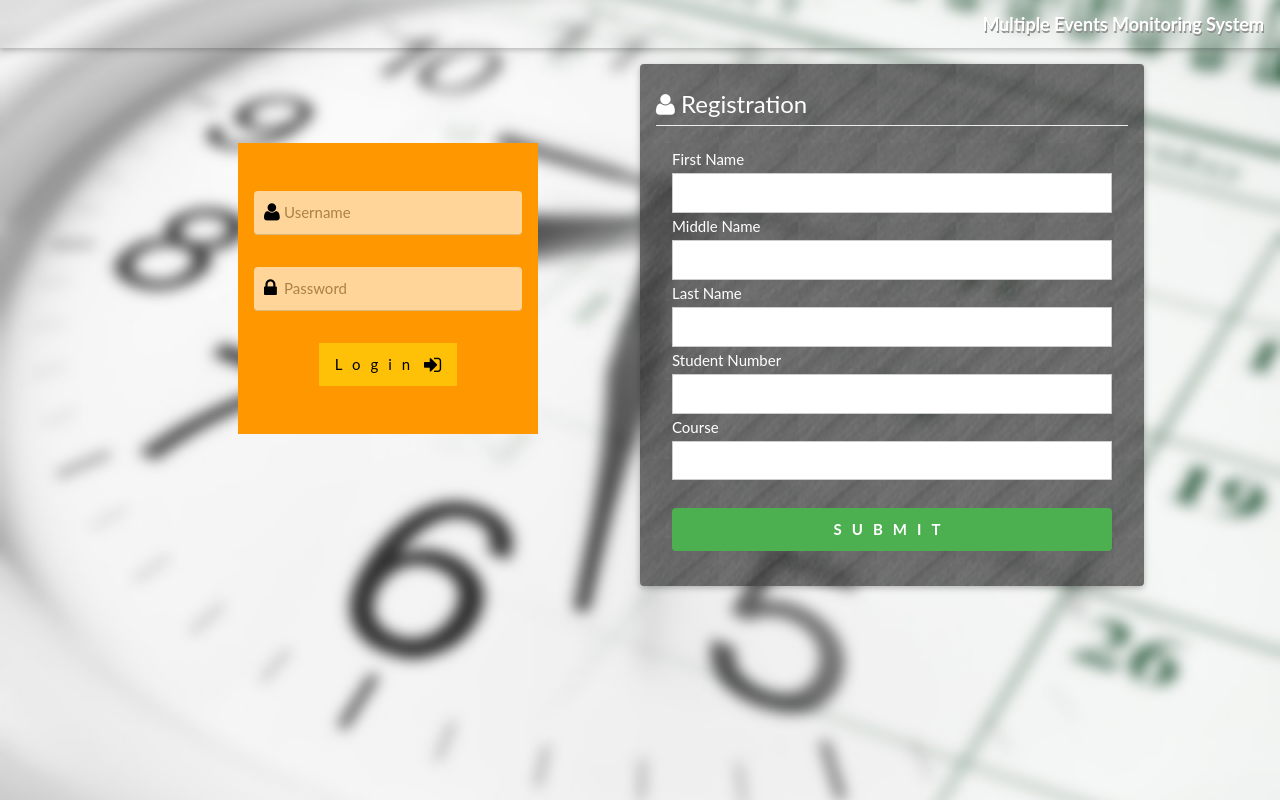
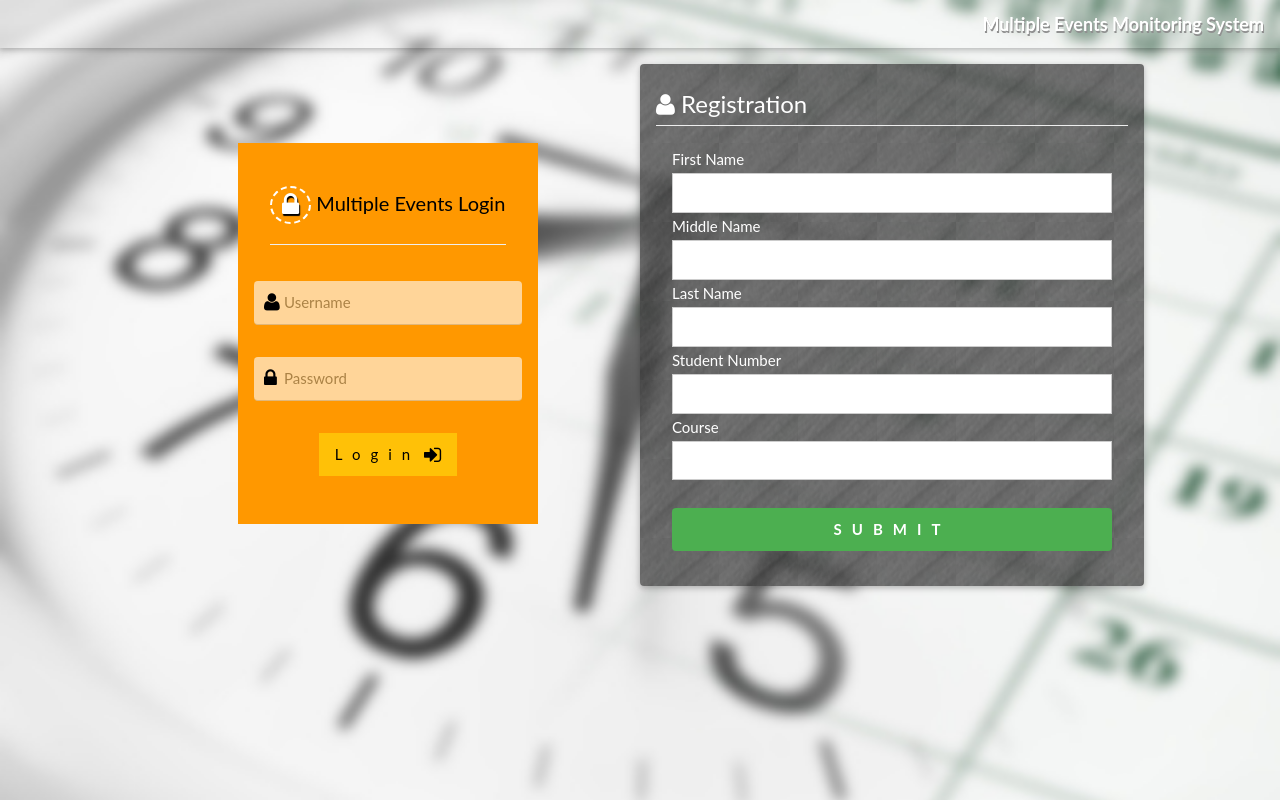
Before and after one commit to markgenisis/multiple-events, a PHP site: page / in a window 1280 px wide. Run offline with PHP 8.4, Linux system fonts and the light colour scheme; some web fonts are replaced.

Commit message:
some modifications

```diff
--- a/index.php
+++ b/index.php
@@ -64,7 +64,14 @@ body, html {
 			<div class="w3-row-padding">
 				<div class="w3-half w3-padding " style="">
 					 <div class="w3-container  w3-padding-32 w3-orange" id="loginFormCon" style="max-width:300px;margin:15% auto;">
-						<div class="w3-container" id="loading_on_login"></div>
+							<div class="w3-row">
+								<div class="w3-container">
+									<h4><i class="fa fa-lock fa-lg  w3-circle" style="padding:7px 10px;border:2px dashed #fff;color:#fff;text-shadow:1px 2px 1px #000;"></i>
+									<span style="">Multiple Events Login</span>
+									</h4>
+									<hr style=""/>
+								</div>
+							</div>
 						<form class="w3-form w3-center" id="login_form" method="" action="">
 							<div class="w3-padding-16" style="position:relative;">
 								<span class="fa fa-user fa-lg w3-text-black "style="position:absolute;left:10px;top:40%;z-index:99999;"></span>
```
